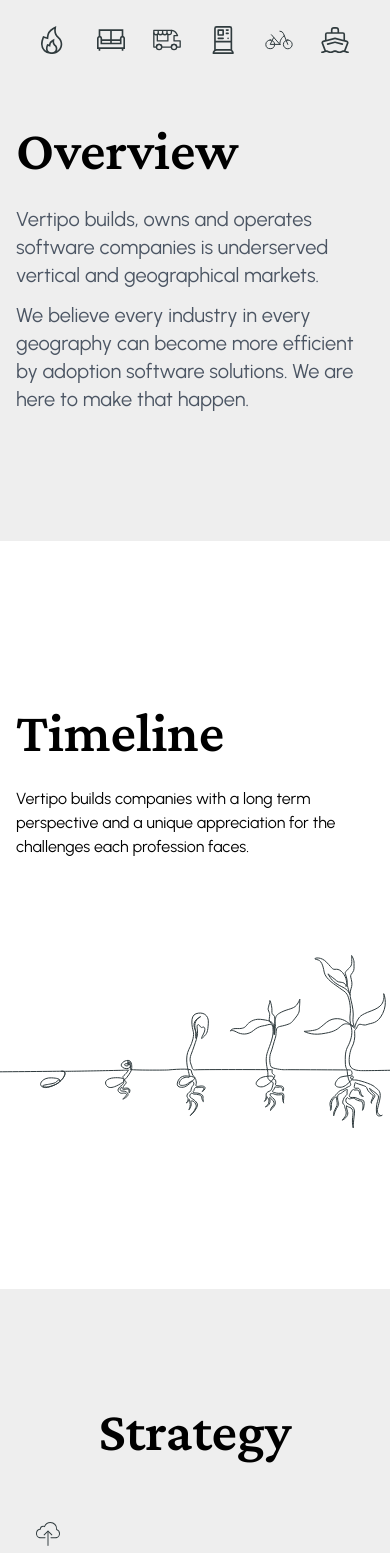
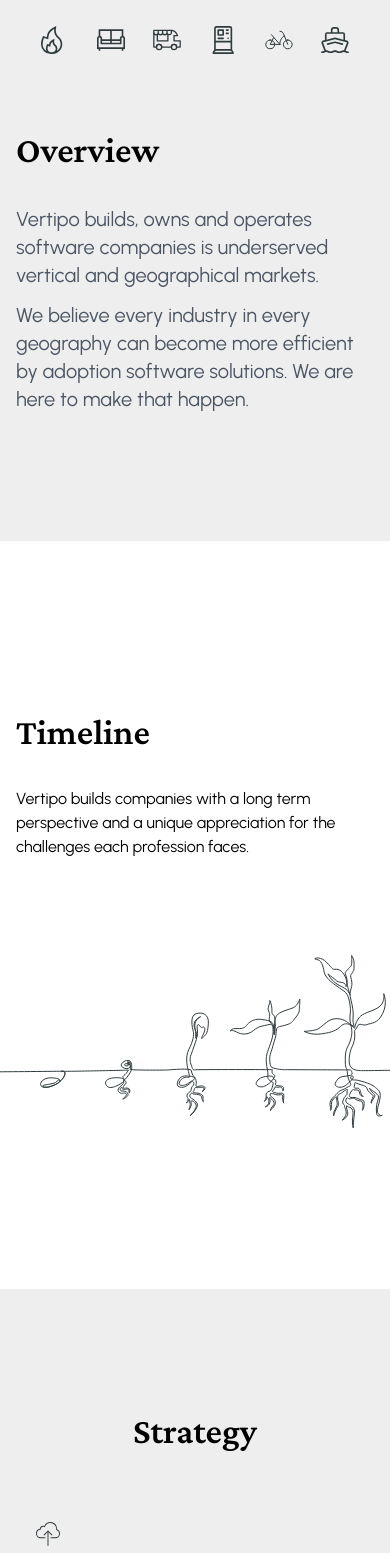
Before and after one commit to PirAdnan1/sharecentury, a Next.js app: page / in a window 390 px wide. Shown: the part 1275-2828 px from the top of the page. Built offline with nearby package versions, Linux system fonts and the light colour scheme.

Commit message:
modify headings

```diff
--- a/src/contents/Home/Section1.jsx
+++ b/src/contents/Home/Section1.jsx
@@ -8,7 +8,7 @@
     <div className="flex flex-col lg:flex-row items-center justify-center gap-16 bg-bgSpecial py-32 px-4">
       <Icons />
       <div>
-        <h1 className="text-[56px] font-semibold leading-[62px]">Overview </h1>
+        <h1 className="md:text-[56px] text-[36px] font-semibold leading-[62px]">Overview </h1>
         <p className="text-xl max-w-[648px] text-gray-600 mt-6">
           Vertipo builds, owns and operates software companies is underserved
           vertical and geographical markets.{" "}
--- a/src/contents/Home/Section2.jsx
+++ b/src/contents/Home/Section2.jsx
@@ -7,7 +7,7 @@
   return (
     <div className="flex flex-col lg:flex-row justify-center items-center mx-4 gap-24 py-40">
       <div>
-        <h1 className="text-[56px] font-semibold leading-[62px]">Timeline</h1>
+        <h1 className="md:text-[56px] text-[36px] font-semibold leading-[62px]">Timeline</h1>
         <p className="max-w-[588px] mt-6">
           Vertipo builds companies with a long term perspective and a unique
           appreciation for the challenges each profession faces.
--- a/src/contents/Home/Section3.jsx
+++ b/src/contents/Home/Section3.jsx
@@ -10,7 +10,7 @@
 function Section3() {
   return (
     <div className="bg-bgSpecial py-28">
-      <h1 className="text-[56px] leading-[61px] font-semibold text-center">
+      <h1 className="md:text-[56px] text-[36px] leading-[61px] font-semibold text-center">
         Strategy
       </h1>
       <div className="flex flex-col lg:flex-row justify-center items-center gap-36 mt-12">
--- a/src/contents/Home/Section5.jsx
+++ b/src/contents/Home/Section5.jsx
@@ -12,7 +12,7 @@
   return (
     <div className="bg-bgSpecial py-28">
     <Container>
-      <h1 className="text-[56px] leading-[62px] text-center font-semibold">
+      <h1 className="md:text-[56px] text-[36px] leading-[62px] text-center font-semibold">
         What we’ve been up to
       </h1>
 
```
